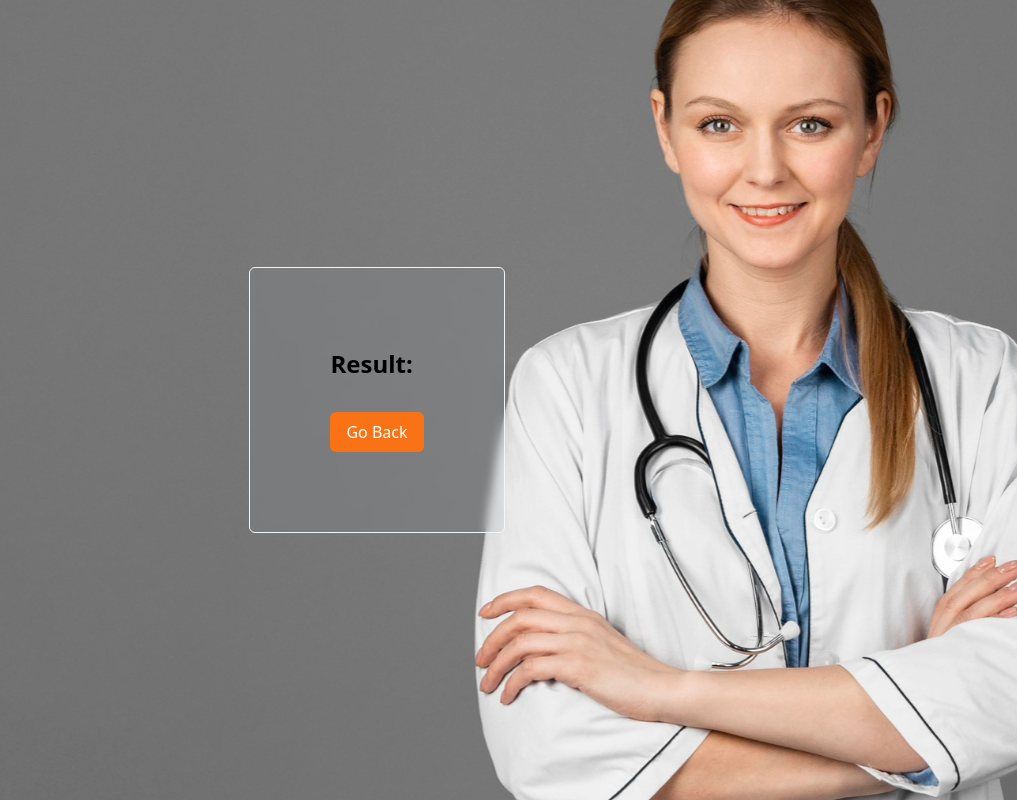
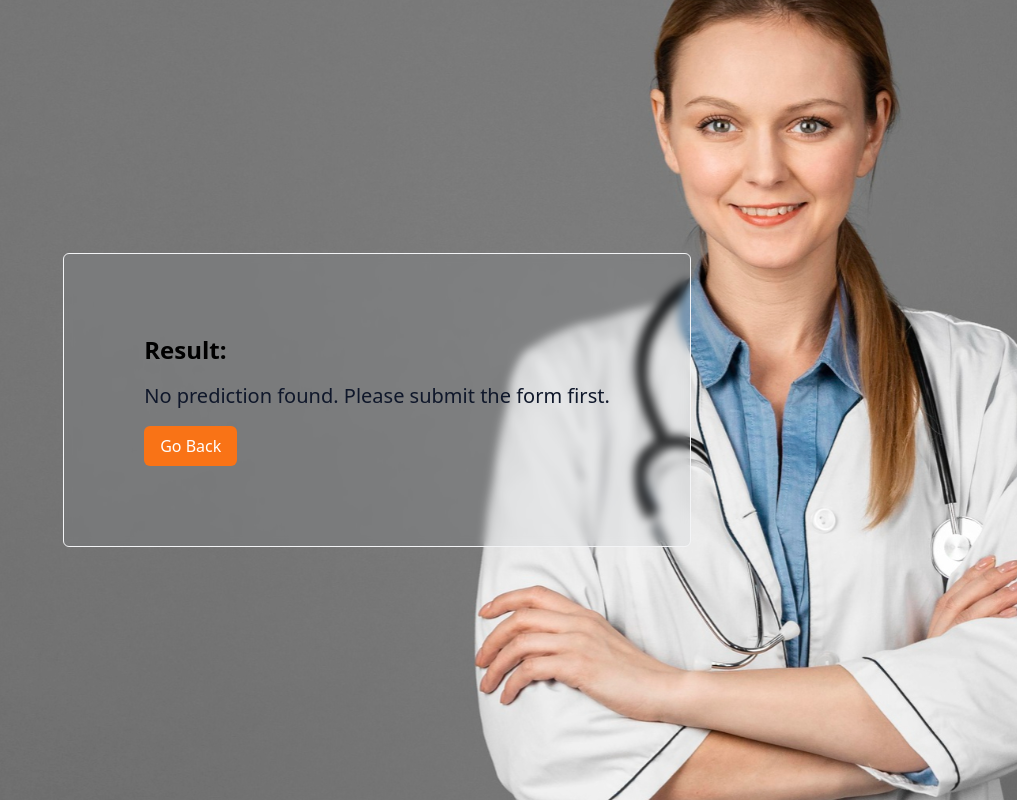
Before and after one commit to Mikhiel39/Covid-19-Detection-Frontend, a React (Vite) app: page /result in a window 1280 px wide. Shown: the whole page, without its empty margins (263-1280 px from the left). Built offline with nearby package versions, Linux system fonts and the light colour scheme.

Commit message:
try-catch

```diff
--- a/src/pages/Form.tsx
+++ b/src/pages/Form.tsx
@@ -89,10 +89,10 @@ function Form() {
 
         const response = await axios.post(
           "https://covid-19-detection-backend.onrender.com/predict",
-          payload,
+          JSON.stringify(payload),
           {
             headers: {
-              "Content-Type": "application/json",
+              "Content-Type": "application/json; charset=UTF-8",
             },
           }
         );
--- a/src/pages/Result.tsx
+++ b/src/pages/Result.tsx
@@ -7,9 +7,11 @@ function Result() {
   const backgroundImageStyle = {
     backgroundImage: `url(${hero})`,
   };
-  const prediction = Cookies.get('name');
-  console.log(prediction);
-//   localStorage.clear();
+
+  // Retrieve prediction from cookies, with a default message if not found
+  const prediction =
+    Cookies.get("name") || "No prediction found. Please submit the form first.";
+
   return (
     <div className="relative">
       <div
```
